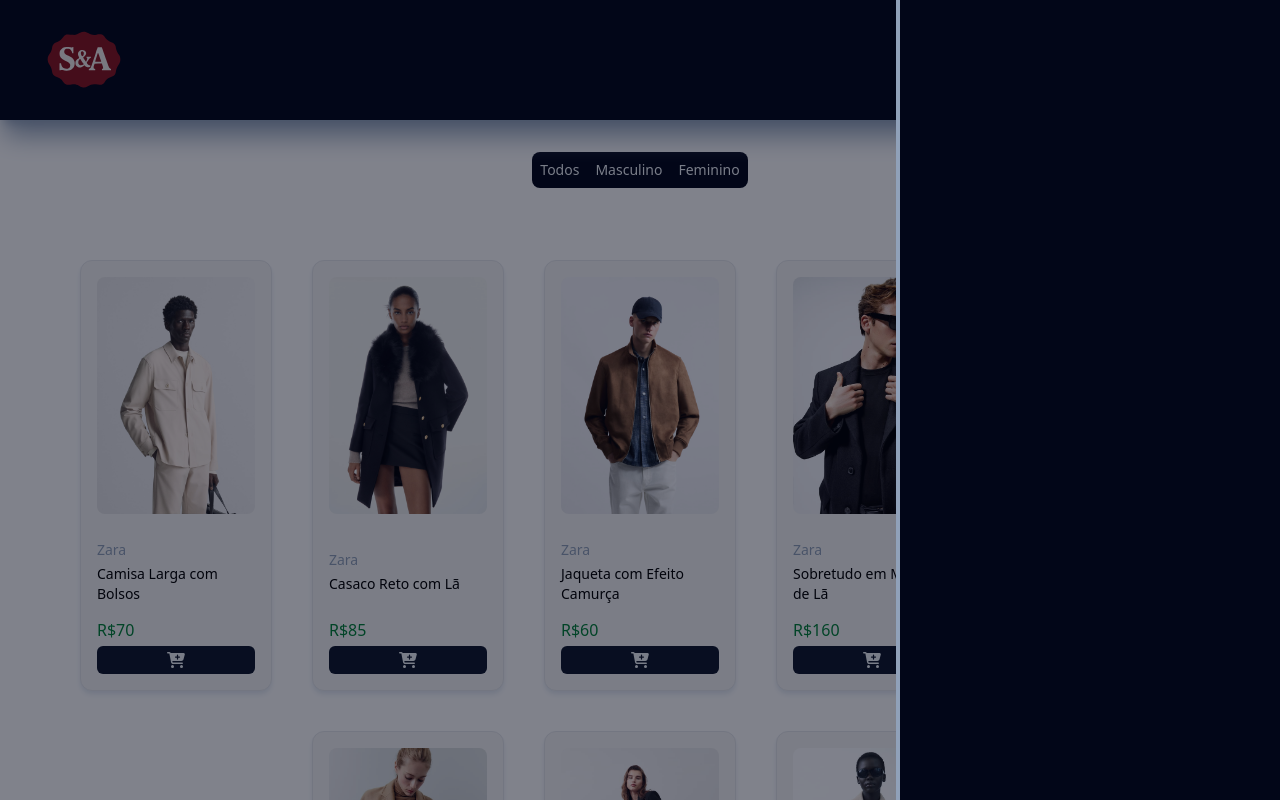
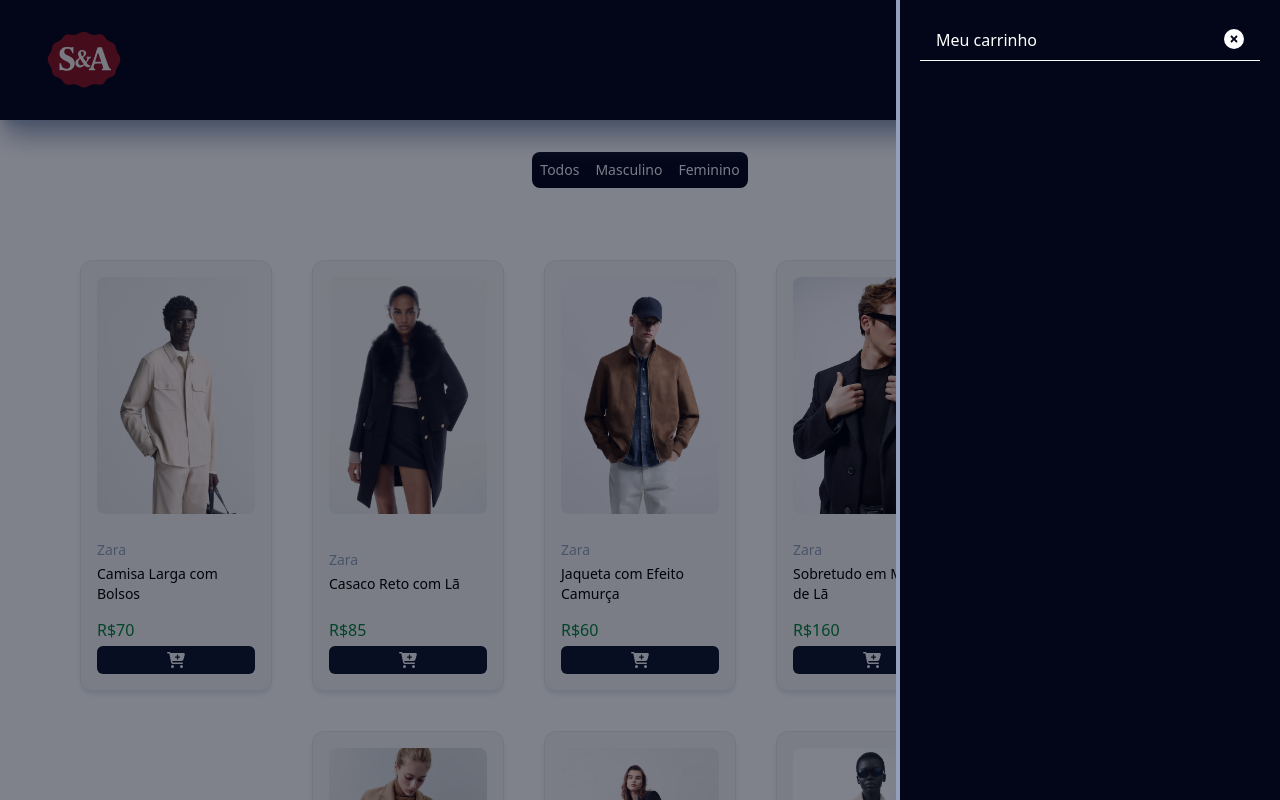
Before and after one commit to Diogo-seabra/S-A, a React (Vite) app: page / in a window 1280 px wide. Both pictures are taken after a click on the button 1189 px from the left and 90 px from the top of the page. Shown: the top 800 px of the page. Built offline with nearby package versions, Linux system fonts and the light colour scheme.

Commit message:
Iniciar a interface do carrinho e criar função de abrir e fechar o mesmo

```diff
--- a/src/App.jsx
+++ b/src/App.jsx
@@ -18,9 +18,13 @@
         setCartItems(updatedCart);
     };
 
+    const toggleIsCartOpen = () => {
+        setIsCartOpen(!isCartOpen);
+    };
+
     return (
         <CartContext.Provider
-            value={{ isCartOpen, setIsCartOpen, cartItems, addToCart }}
+            value={{ isCartOpen, toggleIsCartOpen, cartItems, addToCart }}
         >
             <Header />
             <Routes>
--- a/src/components/Cart/CartOverlay.jsx
+++ b/src/components/Cart/CartOverlay.jsx
@@ -1,8 +1,10 @@
 import { useContext } from 'react';
 import { CartContext } from '../../contexts/CartContext';
+import { FontAwesomeIcon } from '@fortawesome/react-fontawesome';
+import { faCircleXmark } from '@fortawesome/free-solid-svg-icons';
 
 const CartOverlay = () => {
-    const {isCartOpen, setIsCartOpen} = useContext(CartContext);
+    const { isCartOpen, toggleIsCartOpen } = useContext(CartContext);
 
     return (
         <>
@@ -13,7 +15,7 @@
             >
                 <section
                     id='outside-of-cart'
-                    onClick={() => setIsCartOpen(false)}
+                    onClick={toggleIsCartOpen}
                     className={`absolute top-0 left-0 w-full h-full bg-slate-950 transition-opacity duration-500 ${
                         isCartOpen
                             ? 'opacity-50'
@@ -25,7 +27,14 @@
                     className={`absolute top-0 right-0 h-full bg-slate-950 min-w-96 w-1/4 border-l-4 border-slate-400 p-5 flex flex-col justify-between text-white transform transition-transform duration-500 ${
                         isCartOpen ? 'translate-x-0' : 'translate-x-full'
                     }`}
-                ></section>
+                >
+                    <div className='flex justify-between border-b border-slate-50 px-4 py-2'>
+                        <p>Meu carrinho</p>
+                        <button onClick={toggleIsCartOpen}>
+                            <FontAwesomeIcon icon={faCircleXmark} className='text-xl'/>
+                        </button>
+                    </div>
+                </section>
             </div>
         </>
     );
--- a/src/components/UserButtons.jsx
+++ b/src/components/UserButtons.jsx
@@ -5,20 +5,25 @@
 import { Link } from 'react-router-dom';
 
 const UserButtons = () => {
-    const [amountOfItems, setamountOfItems] = useState(0);
-    const { setIsCartOpen } = useContext(CartContext);
+    const { toggleIsCartOpen , cartItems } = useContext(CartContext);
+
+    const amountOfItems = getAmountOfItemsInCart(cartItems);
 
     return (
         <div>
             <button
-                onClick={() => setIsCartOpen(true)}
+                onClick={toggleIsCartOpen}
                 className='px-2 relative'
             >
                 <FontAwesomeIcon icon={faCartShopping} className='text-2xl' />
-                {!!amountOfItems && (<div
-                    id='cart-amount'
-                    className='absolute flex items-center justify-center w-6 h-6 text-sm leading-none font-bold text-white bg-red-500 border-2 border-white rounded-full -top-2 -right-2'
-                >{amountOfItems}</div>)}
+                {!!amountOfItems && (
+                    <div
+                        id='cart-amount'
+                        className='absolute flex items-center justify-center w-6 h-6 text-sm leading-none font-bold text-white bg-red-500 border-2 border-white rounded-full -top-2 -right-2'
+                    >
+                        {amountOfItems}
+                    </div>
+                )}
             </button>
             <Link to='/history' className='px-2'>
                 <FontAwesomeIcon icon={faUser} className='text-2xl' />
```
